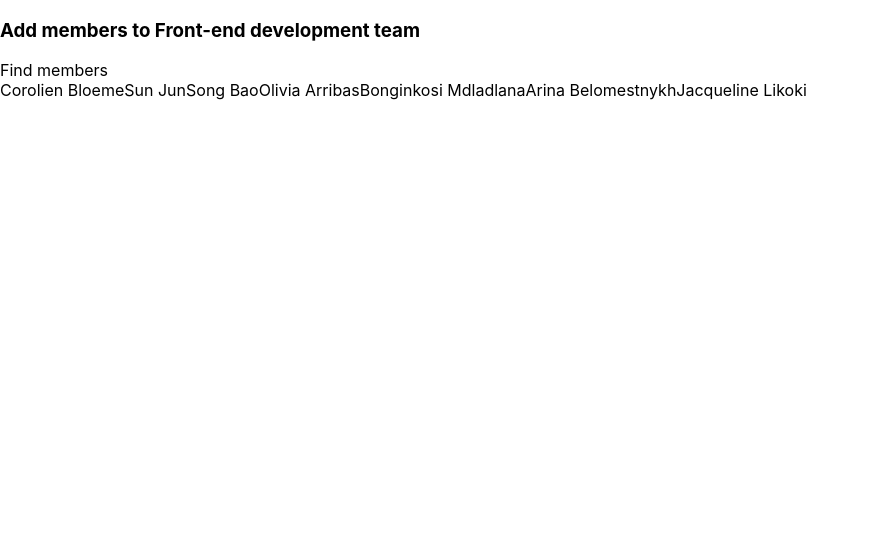
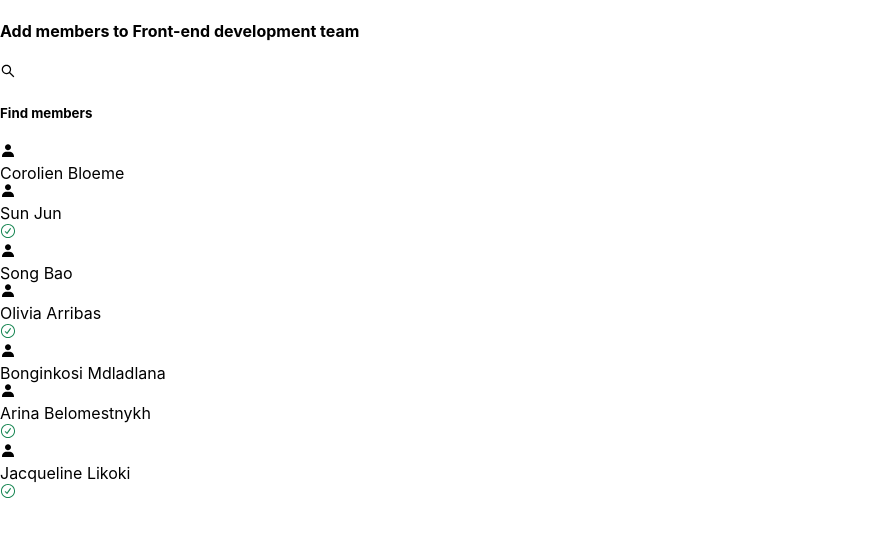
Before and after one commit to osama-maree/mockup-task, a React (Create React App) app: page / in a window 1280 px wide. Shown: the top 536 px of the page, without its empty margins (0-869 px from the left). Built offline with nearby package versions, Linux system fonts and the light colour scheme.

Commit message:
Add Style For Component

```diff
--- a/src/App.js
+++ b/src/App.js
@@ -1,9 +1,16 @@
 import "./App.css";
+import { AiOutlineSearch } from "react-icons/ai";
+import { BiSolidUser } from "react-icons/bi";
+
+import { RxCheckCircled } from "react-icons/rx";
 function Mockup({ mockupData }) {
   return (
     <>
-      <h3>Add members to Front-end development team</h3>
-      <div>Find members</div>
+      <h4>Add members to Front-end development team</h4>
+      <div className="searchItem">
+        <AiOutlineSearch className="me-5" />
+        <h5>Find members</h5>
+      </div>
       <MockupBox mockupData={mockupData} />
     </>
   );
@@ -12,13 +19,30 @@ function MockupBox({ mockupData }) {
   return (
     <>
       {mockupData.map((mockup, indx) => (
-        <SingleMockupBox name={mockup.name} key={indx} />
+        <SingleMockupBox
+          name={mockup.name}
+          checked={mockup.clicked}
+          key={indx}
+        />
       ))}
     </>
   );
 }
 function SingleMockupBox(props) {
-  return <>{props.name}</>;
+  return (
+    <div className={`singleBox ${props.checked ? "" : "gray-color"}`}>
+      <div className="leftItem">
+        <BiSolidUser className="me-5" /> <div>{props.name}</div>
+      </div>
+      <div>
+        {props.checked ? (
+          <RxCheckCircled className="icon" style={{ color: "#198754" }} />
+        ) : (
+          <div className="iconCircle"></div>
+        )}
+      </div>
+    </div>
+  );
 }
 function MyButton({ background, color }) {
   return <>myButton</>;
@@ -35,7 +59,7 @@ const mockupData = [
 ];
 function App() {
   return (
-    <div>
+    <div className="app">
       <Mockup mockupData={mockupData} />
     </div>
   );
```
